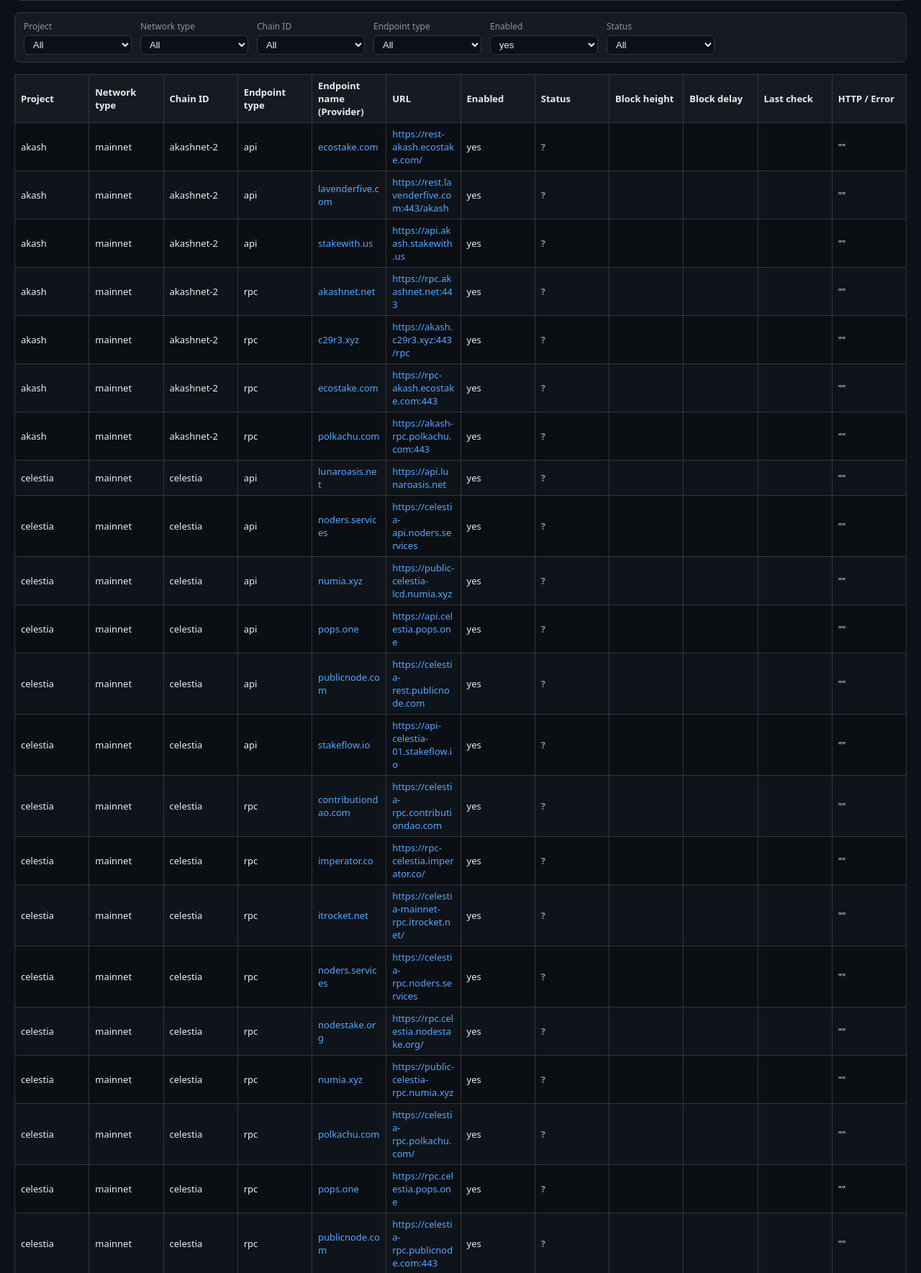
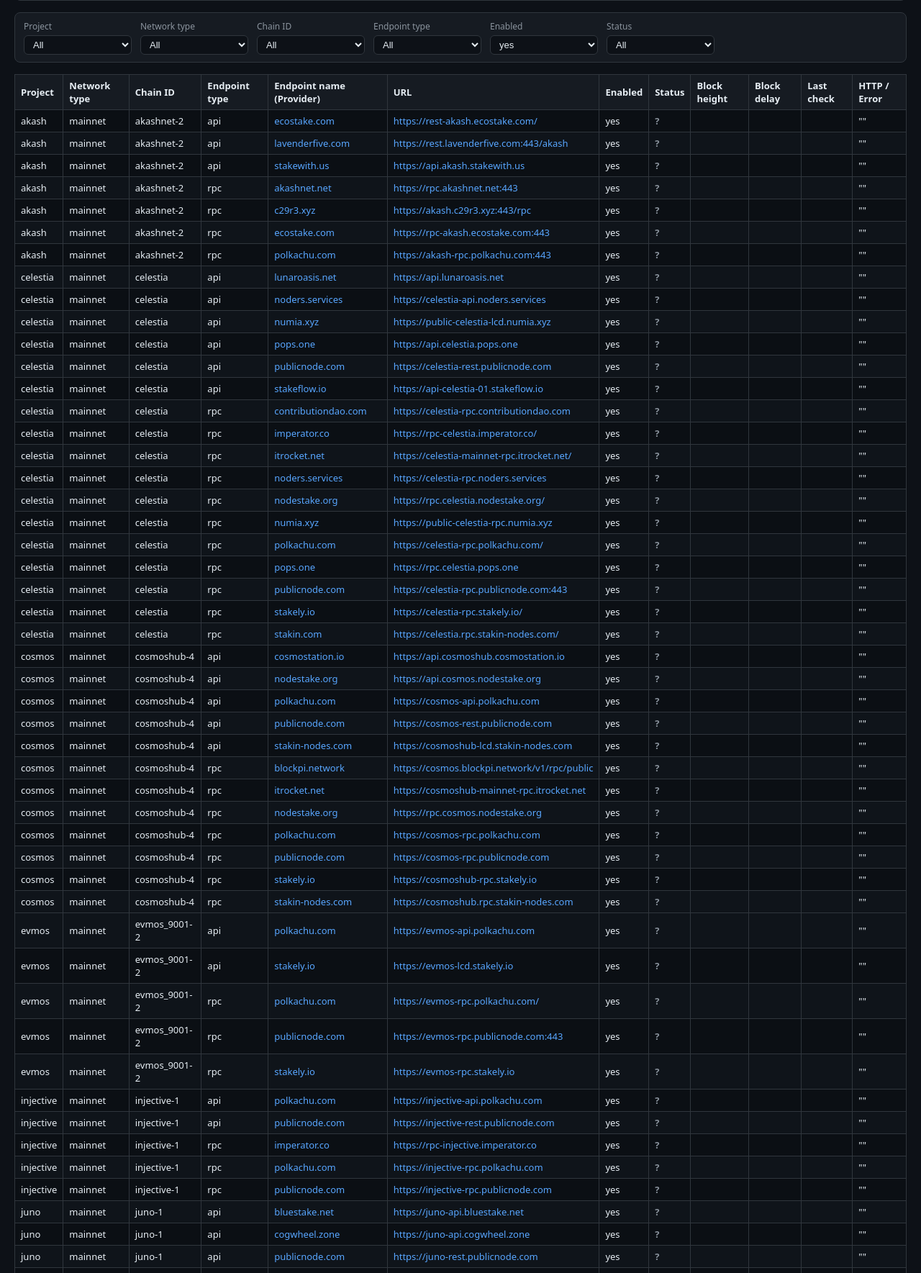
Before and after one commit to fastom794/cosmos-api-watch, a FastAPI app: page / in a window 1280 px wide. Shown: the part 237-2006 px from the top of the page at 72% size. Run offline with FastAPI, Linux system fonts and the light colour scheme.

Commit message:
Fix table-layout

```diff
--- a/static/style.css
+++ b/static/style.css
@@ -76,7 +76,7 @@
     border-collapse: collapse;
     width: 100%;
     font-size: 13px;
-    table-layout: fixed;
+    table-layout: auto;
 }
 
 th, td {
```
